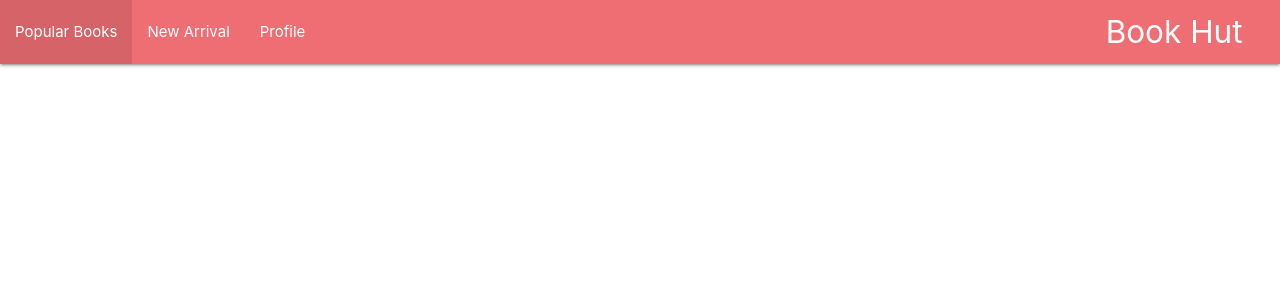
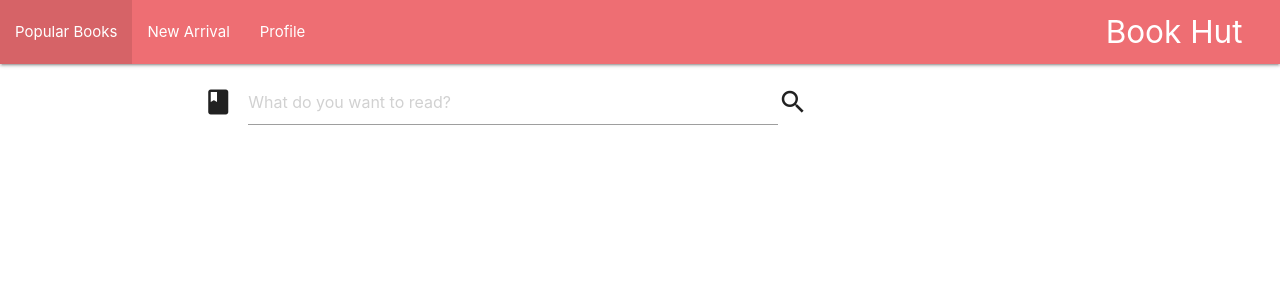
Before and after one commit to Nafis2605/Book-Hut, a React (Create React App) app in the folder bookhut/: page / in a window 1280 px wide. Shown: the top 300 px of the page. Built offline with nearby package versions, Linux system fonts and the light colour scheme.

Commit message:
Search Bar is added

```diff
--- a/bookhut/src/App.js
+++ b/bookhut/src/App.js
@@ -1,10 +1,12 @@
 import React from 'react';
 import Navbar from "../src/components/Navbar";
+import Searchbar from "../src/components/Searchbar"
 
 const App = () => {
   return (
     <div>
       <Navbar />
+      <Searchbar />
     </div>
   );
 }
--- /dev/null
+++ b/bookhut/src/components/Searchbar.js
@@ -0,0 +1,21 @@
+import React from "react";
+const Searchbar = () => {
+    return (
+        <div className="container">
+            <div className="row">
+                <section className="col s8 offset -s4">
+                    <form action="" onSubmit="">
+                        <div className="input-field">
+                            <i class="material-icons prefix">book</i>
+                            <input placeholder="What do you want to read?" type="text" onChange="" />
+                            <i class="material-icons prefix">search</i>
+                        </div>
+                    </form>
+                </section>
+            </div>
+        </div>
+
+    )
+}
+
+export default Searchbar;
```
Also changed, not shown: 1 other file (tests, documents, lock files or other folders).
